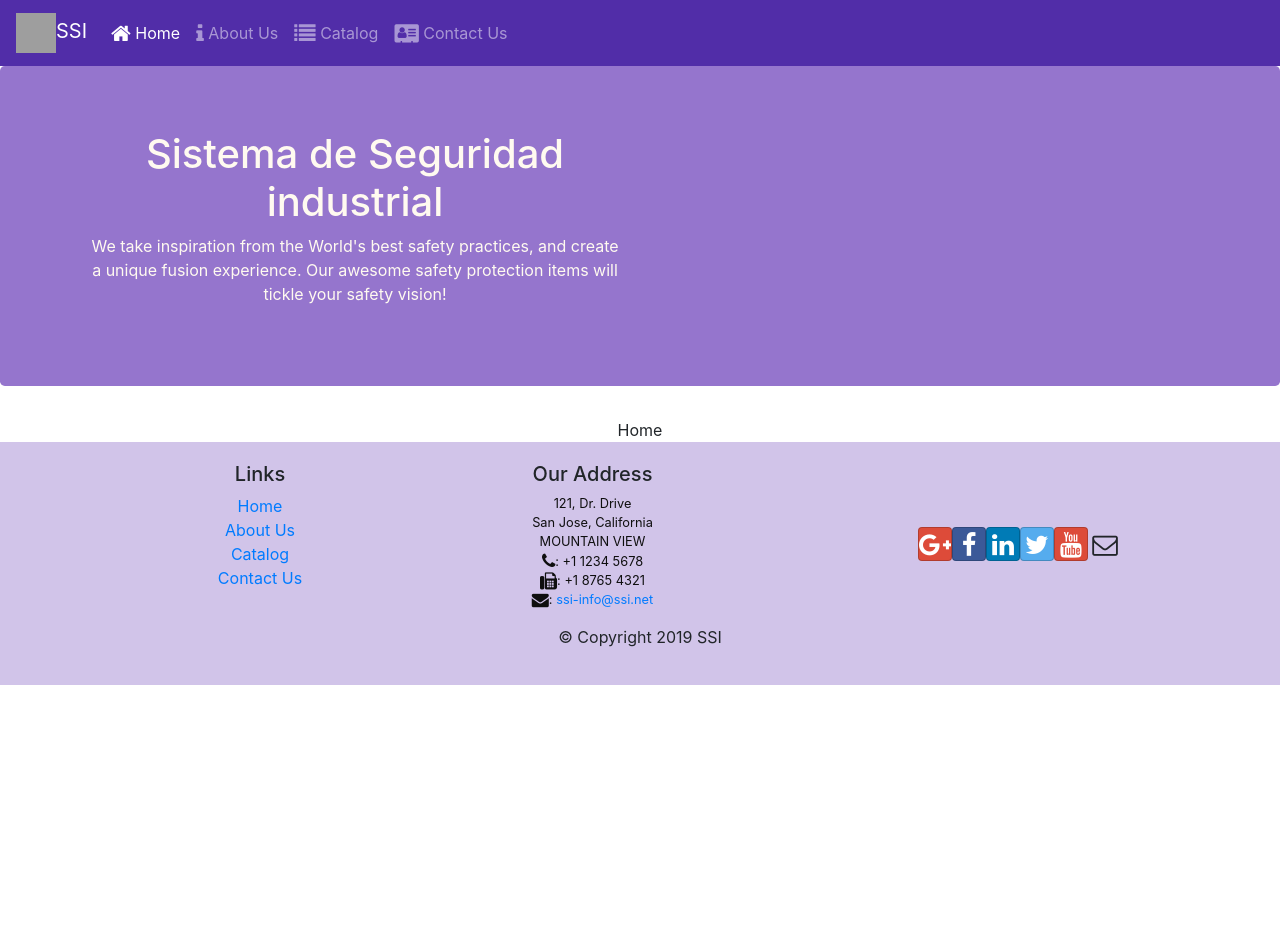
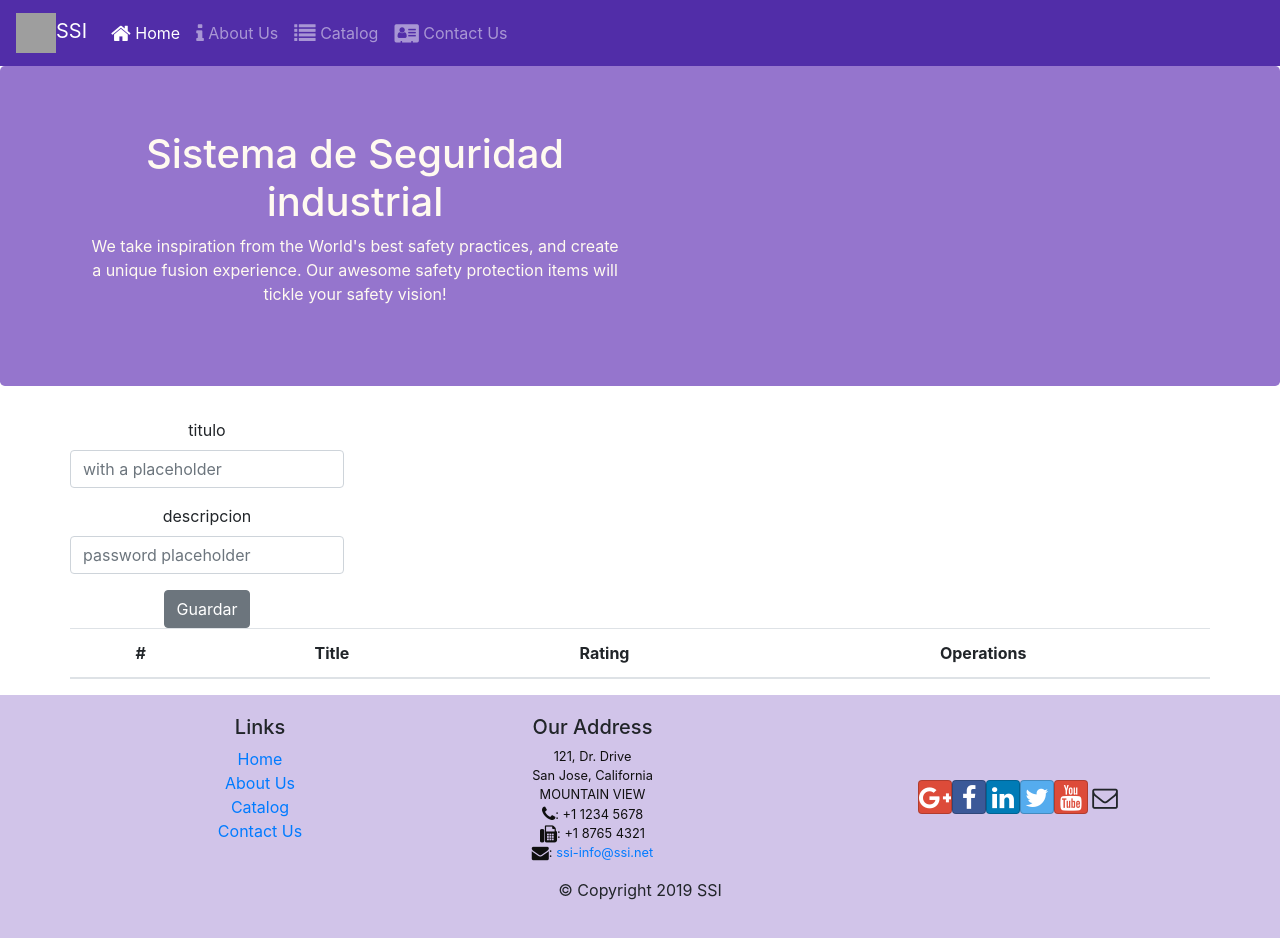
Before and after one commit to academybo-2019/ssi, a React (Create React App) app: page /home in a window 1280 px wide. Before the commit the page ends 800 px from the top, so only its background shows below. Built offline with nearby package versions, Linux system fonts and the light colour scheme; data requests are answered from the project's data file; grey boxes are pictures that could not be loaded.

Commit message:
axios sample

```diff
--- a/json-server/db.json
+++ b/json-server/db.json
@@ -1,8 +1,3 @@
 {
-	"books":[
-		{
-			"id":1,
-			"title": "titulo01"
-		}
-	]
+  "books": []
 }
--- a/src/components/HomeComponent.js
+++ b/src/components/HomeComponent.js
@@ -1,13 +1,154 @@
 import React, { Component } from 'react';
+import { Button, Form, FormGroup, Label, Table, Input, FormText } from 'reactstrap';
+import axios from 'axios';
+class HomeComponent extends Component {
 
-class HomeComponent extends Component {
+    constructor() {
+        super();
+        this.state = {
+            books: [],
+            id:null,
+            title:'',
+            description:'',
+            update:false
+        }
+    }
+
+    handleChange(e) {
+        const name = e.target.name;
+        const value = e.target.value;
+        this.setState(
+            {
+                [name]: value
+            }
+        );
+    }
+
+
+
+    guardarLibro(e) {
+        e.preventDefault();
+        if(this.state.update){
+            let {title, description} = this.state;
+            axios.put('http://localhost:4000/books/' + this.state.id, {title,description})
+                .then((response) => {
+                    this._refreshBooks();
+                    this.setState({
+                        id:null,
+                        title: '',
+                        description: '',
+                        update: false
+                    });
+                });
+        }else{
+            const newBook = {title: this.state.title, description: this.state.description};
+            axios.post('http://localhost:4000/books', newBook)
+            .then(response => {
+
+                console.log("response ...",response)
+                newBook.id=response.data.id;
+                this.setState({
+                    books: [...this.state.books,newBook],
+                    title: '',
+                    desription: ''
+                });
+            });
+        }
+
+    }
+
+    editBook(id) {
+        let {title, description} = this.state;
+        let selectedBook = this.state.books.filter(item=>item.id === id)[0];
+        this.setState({
+            id: id,
+            title: selectedBook.title,
+            description: selectedBook.description,
+            update: true
+        });
+    }
+
+  _formBook() {
+    return (
+      <div className="row">
+        <Form onSubmit={(e)=>this.guardarLibro(e)}>
+          <FormGroup>
+            <Label for="title">titulo</Label>
+            <Input type="text" name="title" value={this.state.title} onChange={(e)=>this.handleChange(e)} placeholder="with a placeholder" />
+          </FormGroup>
+          <FormGroup>
+            <Label for="description">descripcion</Label>
+            <Input type="text" name="description" value={this.state.description} onChange={(e)=>this.handleChange(e)} placeholder="password placeholder" />
+          </FormGroup>
+          <Button>Guardar</Button>
+        </Form>
+      </div>
+    );
+  }
+
+    componentDidMount() {
+        this._refreshBooks();
+    }
+
+    _refreshBooks(){
+        axios.get('http://localhost:4000/books')
+            .then((res) => {
+                console.log(res);
+                this.setState({
+                    books: res.data
+                });
+            })
+            .catch(e => {console.log(e)});
+    }
+
+    deleteBook(id) {
+        axios.delete('http://localhost:4000/books/' + id)
+        .then((response) => {
+          this._refreshBooks();
+        });
+    }
+
+
     render() {
+
+
         return (
-            <div>
-                Home
+            <div className="container">
+                {this._formBook()}
+                <div className="row">
+                </div>
+                <div className="row">
+                <Table>
+                    <thead>
+                        <tr>
+                            <th>#</th>
+                            <th>Title</th>
+                            <th>Rating</th>
+                            <th>Operations</th>
+                        </tr>
+                    </thead>
+                    <tbody>
+
+                        {this.state.books && this.state.books.map(book=>{
+                                return(
+                                <tr key={book.id}>
+                                    <td>{book.id}</td>
+                                    <td>{book.title}</td>
+                                    <td>{book.description}</td>
+                                    <td>
+                                        <button onClick={this.editBook.bind(this,book.id)}>Edit</button>
+                                        <button onClick={this.deleteBook.bind(this,book.id)}>Delete</button>
+                                    </td>
+                                </tr>);
+                            }
+                        )}
+                    </tbody>
+                </Table>
+                </div>
             </div>
         );
     }
+
 }
 
 export default HomeComponent;
```
